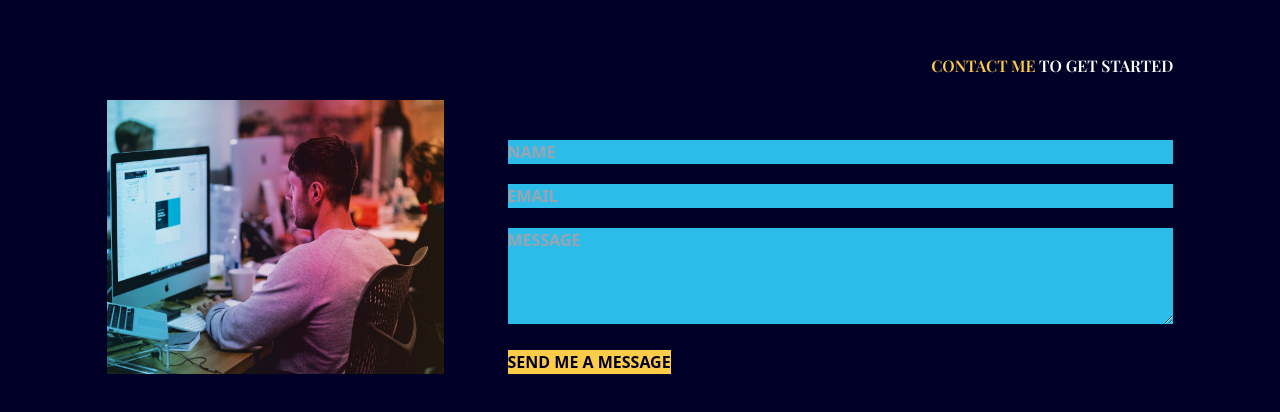
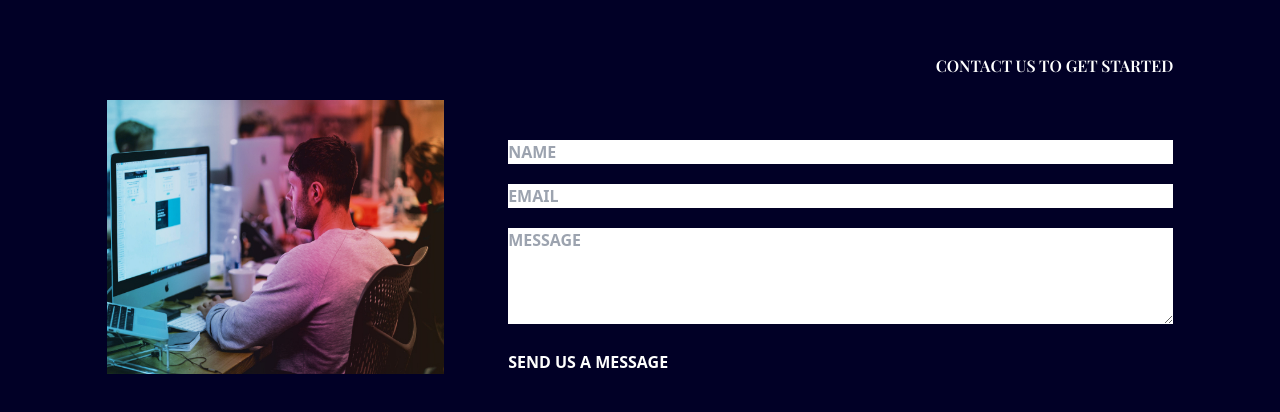
Before and after one commit to Daedalus-Digital/DeployedWindowPain, a React (Vite) app: page / in a window 1280 px wide. Shown: the part 5742-6154 px from the top of the page. Built offline with nearby package versions, Linux system fonts and the light colour scheme; a web font is replaced by a local one.

Commit message:
updated styles for contact form *may need revision*

```diff
--- a/src/scenes/Contact.jsx
+++ b/src/scenes/Contact.jsx
@@ -32,8 +32,9 @@ const Contact = () => {
         className="flex justify-end w-full"
       >
         <div>
-					<p className="font-playfair font-semibold text-4xl">
-						<span className="text-yellow">CONTACT ME</span> TO GET STARTED
+          <p className="font-playfair font-semibold text-4xl justify-center">
+            <span className="text-ribcolororange">CONTACT US</span> TO GET
+            STARTED
           </p>
           <div className="flex md:justify-end my-5">
             <LineGradient width="w-1/2" />
@@ -75,7 +76,7 @@ const Contact = () => {
             method="POST"
           >
             <input
-							className="w-full bg-blue font-semibold placeholder-opaque-black p-3"
+              className="w-full bg-ribcolororange font-semibold placeholder-bluebody p-3"
               type="text"
               placeholder="NAME"
               {...register("name", {
@@ -91,7 +92,7 @@ const Contact = () => {
             )}
 
             <input
-							className="w-full bg-blue font-semibold placeholder-opaque-black p-3 mt-5"
+              className="w-full bg-ribcolororange font-semibold placeholder-bluebody p-3 mt-5"
               type="text"
               placeholder="EMAIL"
               {...register("email", {
@@ -107,7 +108,7 @@ const Contact = () => {
             )}
 
             <textarea
-							className="w-full bg-blue font-semibold placeholder-opaque-black p-3 mt-5"
+              className="w-full bg-ribcolororange font-semibold placeholder-bluebody p-3 mt-5"
               name="message"
               placeholder="MESSAGE"
               rows="4"
@@ -127,10 +128,10 @@ const Contact = () => {
             )}
 
             <button
-							className="p-5 bg-yellow font-semibold text-deep-blue mt-5 hover:bg-red hover:text-white transition duration-500"
+              className="p-5 bg-ribcolororange font-semibold text-bluebody mt-5 hover:bg-bluebody hover:text-ribcolororange"
               type="submit"
             >
-							SEND ME A MESSAGE
+              SEND US A MESSAGE
             </button>
           </form>
         </motion.div>
```
Lines whose indentation alone changed are shown as unchanged.
